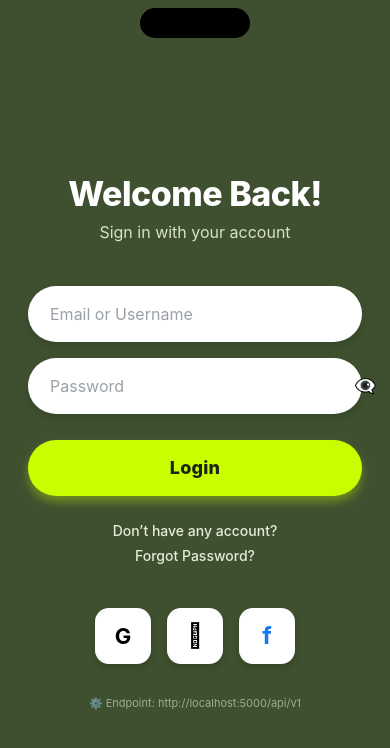
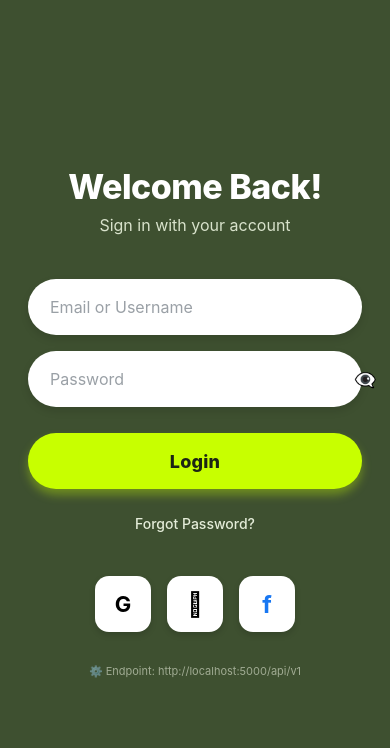
Before and after one commit to akshyat2003/chit-fund, a React Native app in the folder mobile/: screen / in a window 390 px wide. Shown: the top 748 px of the page. Built offline with nearby package versions, Linux system fonts and the light colour scheme.

Commit message:
Remove top black notch and don't have an account link

```diff
--- a/mobile/App.tsx
+++ b/mobile/App.tsx
@@ -132,9 +132,6 @@ function LoginView({ onLogin }: { onLogin: (u: string, p: string) => Promise<any
     <SafeAreaView style={styles.refContainer}>
       <StatusBar barStyle="light-content" backgroundColor="#324124" />
 
-      {/* Dynamic Notch / Pill indicator at top */}
-      <View style={styles.dynamicIsland} />
-
       <ScrollView contentContainerStyle={styles.refContentContainer} keyboardShouldPersistTaps="handled">
         {/* Title Section */}
         <View style={styles.refHeader}>
@@ -198,12 +195,9 @@ function LoginView({ onLogin }: { onLogin: (u: string, p: string) => Promise<any
             )}
           </TouchableOpacity>
 
-          {/* Forgot Password & Signup Links */}
+          {/* Forgot Password Link */}
           <View style={styles.linkGroup}>
-            <TouchableOpacity onPress={() => alert('Account creation is managed by your Chit Fund administrator.')}>
-              <Text style={styles.refLinkText}>Don’t have any account?</Text>
-            </TouchableOpacity>
-            <TouchableOpacity style={{ marginTop: 8 }} onPress={() => alert('Please contact your branch manager to reset your password.')}>
+            <TouchableOpacity onPress={() => alert('Please contact your branch manager or system administrator to reset your password.')}>
               <Text style={styles.refLinkText}>Forgot Password?</Text>
             </TouchableOpacity>
           </View>
```
